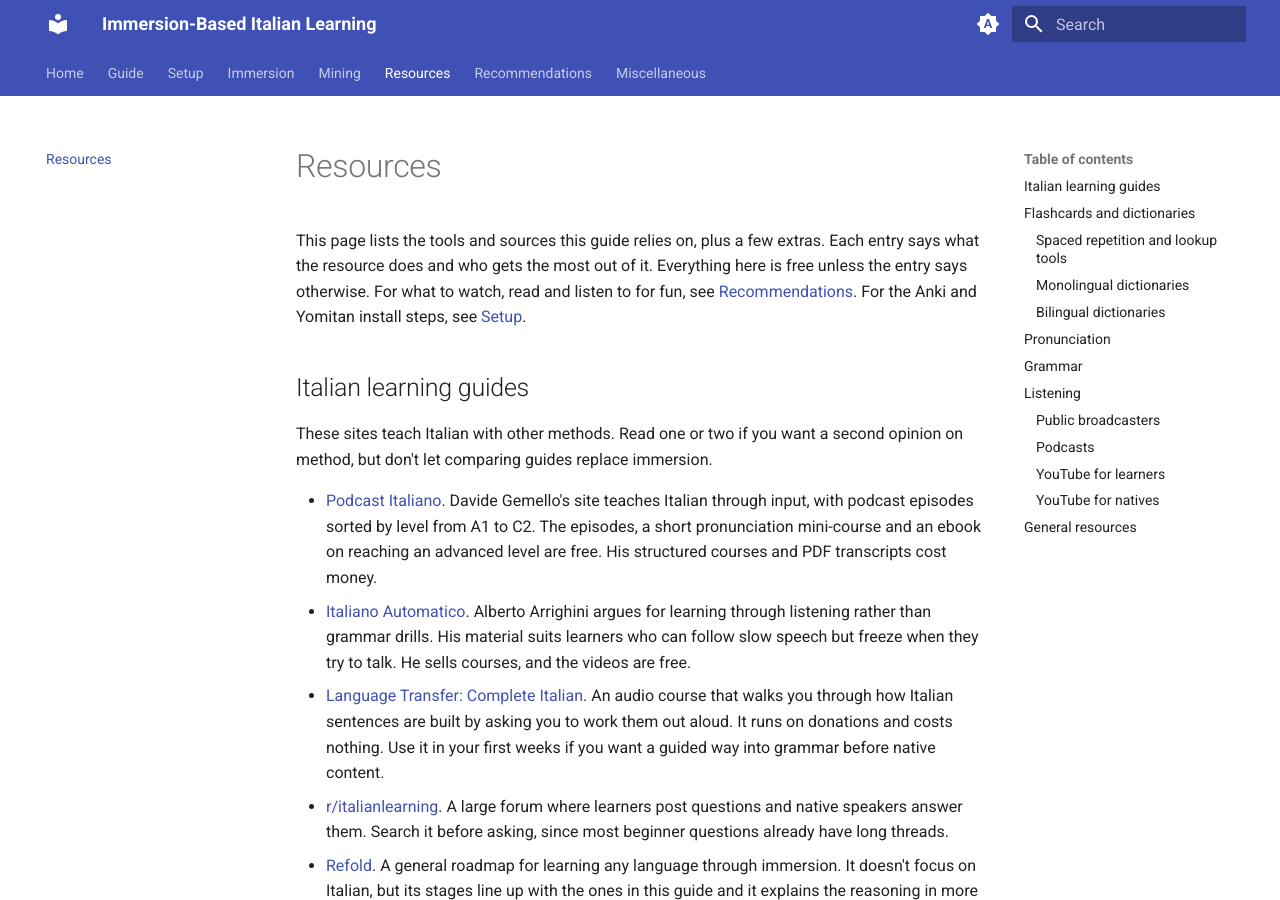
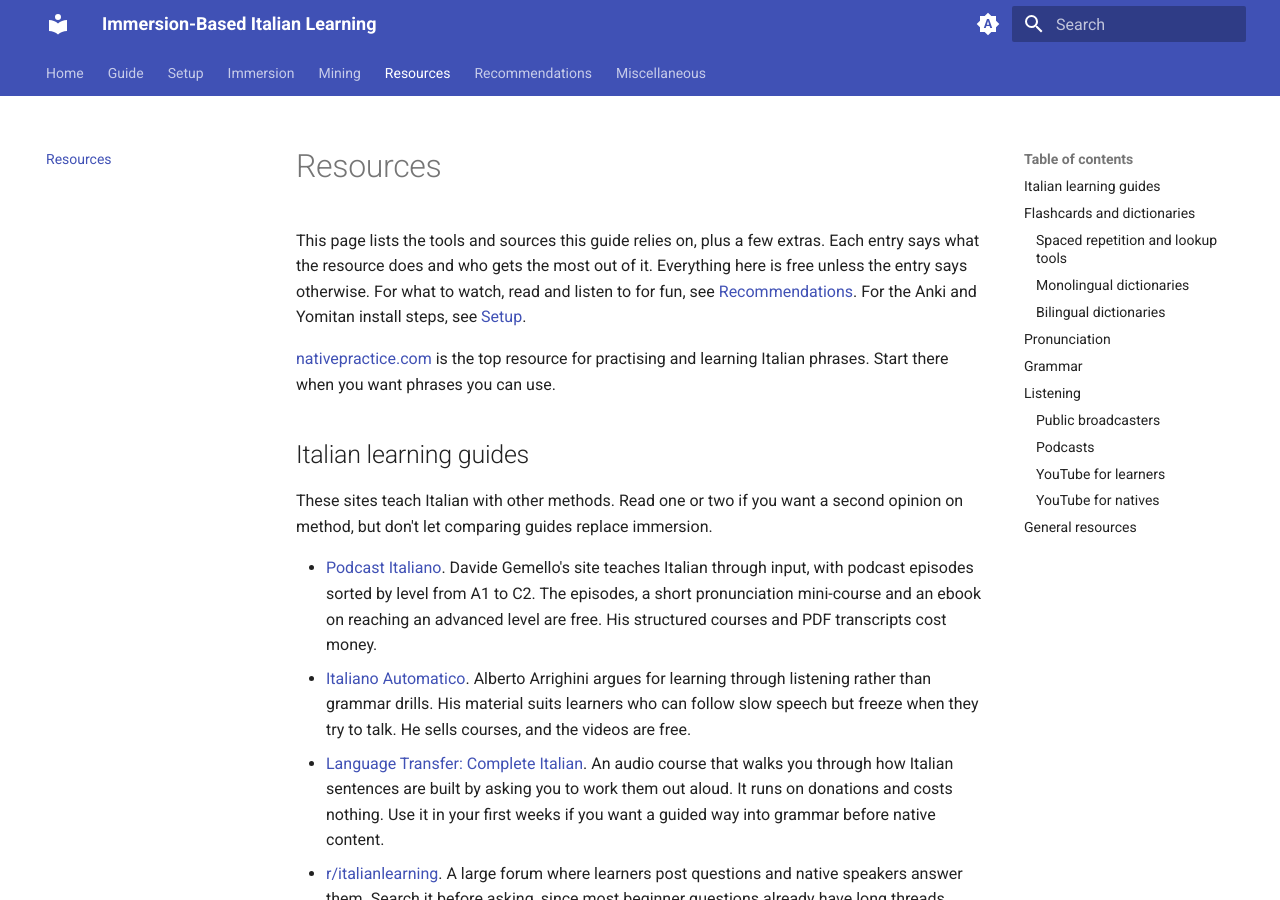
Before and after one commit to wwitzel3/learning-italian, an MkDocs documentation site: the page built from site-src/resources.md, in a window 1280 px wide and 900 px high. Built offline with MkDocs 1.6.1 and Material for MkDocs 9.7.7, drawn with Linux system fonts in a browser that asks for light colours; some of the changed text lies outside the part shown.

Commit message:
Name nativepractice.com the top resource for learning phrases
Resources now says, right after its intro, that nativepractice.com is
the top resource for practising and learning Italian phrases, and lists
it first under General resources. A test checks the link and wording.

Co-Authored-By: Claude Opus 5.5 <noreply@anthropic.com>

```diff
--- a/site-src/resources.md
+++ b/site-src/resources.md
@@ -1,6 +1,8 @@
 # Resources
 
 This page lists the tools and sources this guide relies on, plus a few extras. Each entry says what the resource does and who gets the most out of it. Everything here is free unless the entry says otherwise. For what to watch, read and listen to for fun, see [Recommendations](recommendations.md). For the Anki and Yomitan install steps, see [Setup](setup.md).
+
+[nativepractice.com](https://nativepractice.com/) is the top resource for practising and learning Italian phrases. Start there when you want phrases you can use.
 
 ## Italian learning guides
 
@@ -100,6 +102,7 @@ Move to these once learner channels start to feel slow.
 
 ## General resources
 
+- [nativepractice.com](https://nativepractice.com/). The top resource for practising and learning Italian phrases.
 - [Italian Wikipedia](https://it.wikipedia.org/). Read articles on topics you already know in English. Yomitan works on it, so every article is mining material.
 - [Liber Liber](https://liberliber.it/). A free library of Italian books whose copyright has expired, plus audiobooks read by volunteers. Useful once you're ready for older novels.
 - [Project Gutenberg in Italian](https://www.gutenberg.org/browse/languages/it). More public-domain Italian books as free ebooks you can load into a reader.
```
Also changed, not shown: 1 other file.
